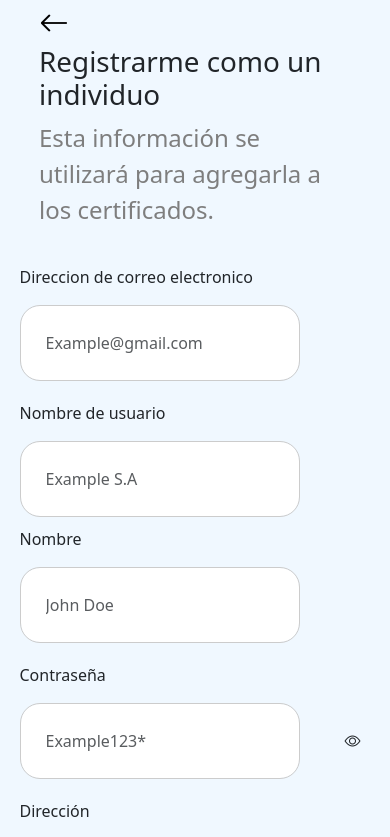
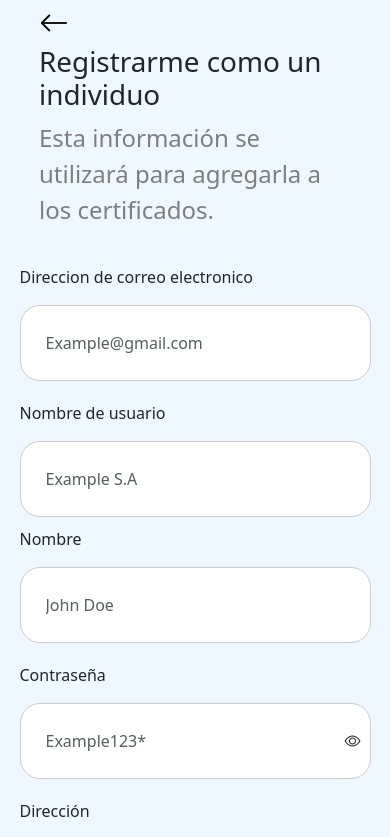
Before and after one commit to gp3ort/CO2T-FrontEnd, a React (Vite) app: page /signupPerson in a window 390 px wide. Shown: the top 837 px of the page. Built offline with nearby package versions, Linux system fonts and the light colour scheme.

Commit message:
Detalles de formulario de logeo

```diff
--- a/src/pages/Entity.jsx
+++ b/src/pages/Entity.jsx
@@ -62,10 +62,7 @@ function Entity(){
                         <h1>Seleccione una opcion para poder avanzar.</h1>
                     </div>
 
-                    <div
-                    className='container-selecter'
-
-                    >
+                    <div className='container-selecter'>
                         <label className='container-radio'>
                             <div>
                                 <h2>Individuo</h2>
--- a/src/pages/css/entity.css
+++ b/src/pages/css/entity.css
@@ -28,7 +28,7 @@
     justify-content: space-between;
     border: #bbbbbb solid 1px;
     padding: 10px;
-    border-radius: 5px;
+    border-radius: 15px;
     cursor: pointer;
   }
 
--- a/src/pages/css/login.css
+++ b/src/pages/css/login.css
@@ -13,13 +13,11 @@
 .form-login {
   background-color: aliceblue;
   width: 100%;
-/*   padding-top: 5px;
-  padding-bottom: 5px; */
   display: flex;
   flex-direction: column;
   align-items: center;
   justify-content: center;
-/*   gap: 1rem; */
+
 }
 
 
@@ -36,7 +34,7 @@
 .input-form {
   display: block;
   width: 100%;
-  padding: 20px 40px 20px 20px;
+  padding: 15px 30px 15px 15px;
   margin-bottom: 10px;
   border: 1px solid #ccc;
   border-radius: 20px;
@@ -153,7 +151,6 @@
 
   .input-form {
     display: block;
-    width: 80%;
     padding: 25px 50px 25px 25px;
     margin-bottom: 10px;
     border: 1px solid #ccc;
```
Also changed, not shown: src/pages/css/signupPerson.css (deleted).
